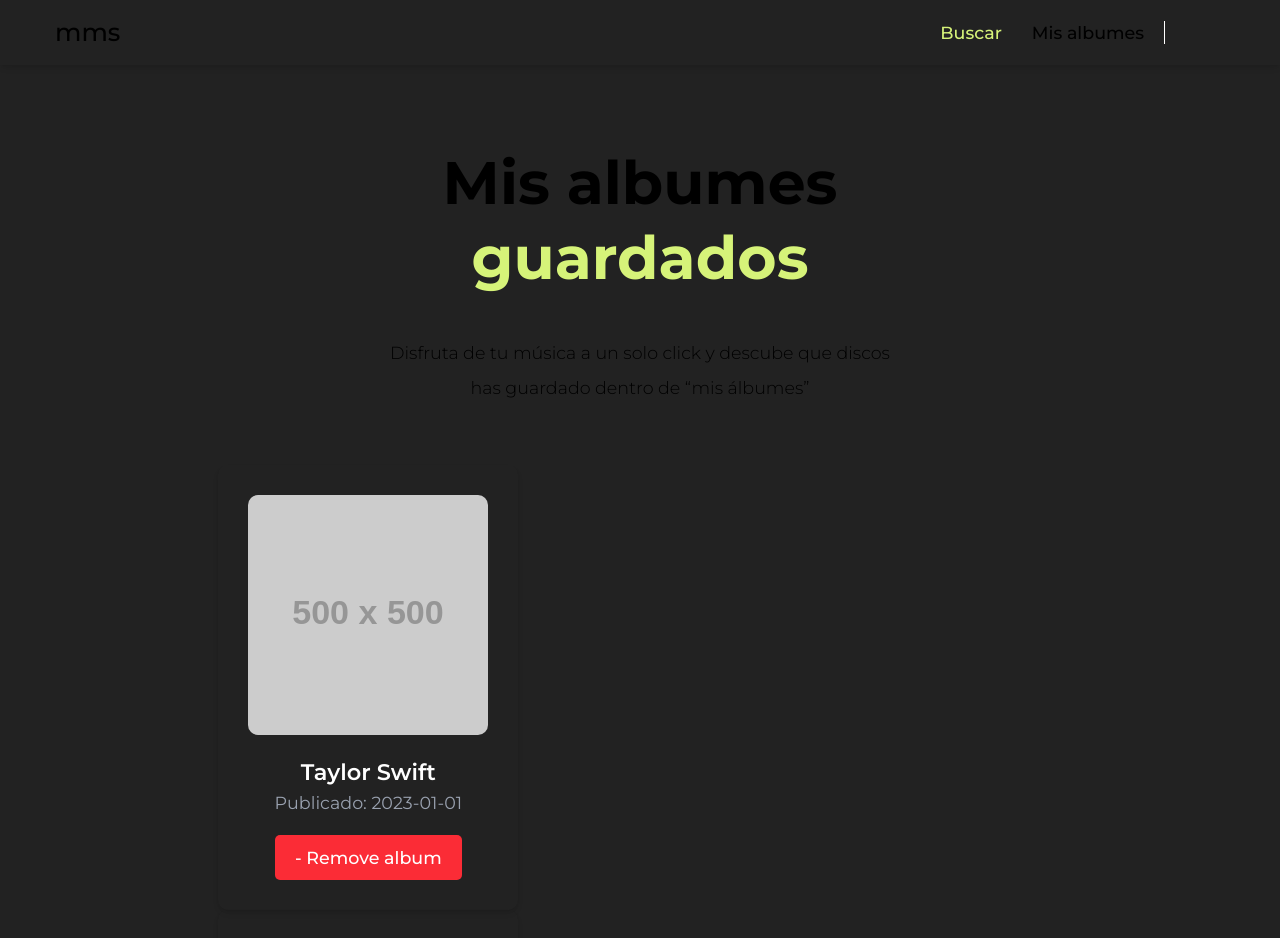
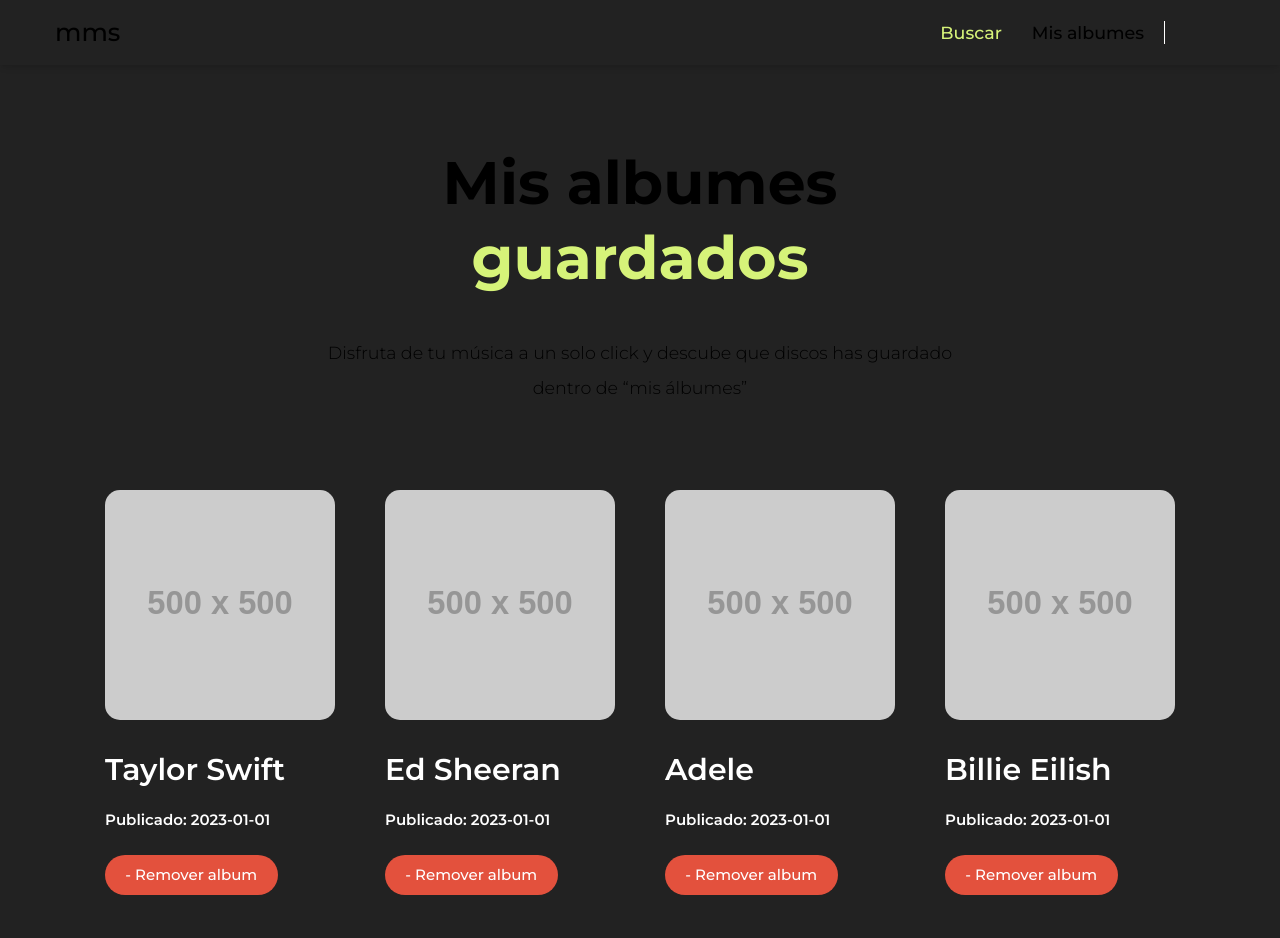
Before and after one commit to alerandon/alejandro_randon_fullstack, a React (Vite) app: page /my-albums in a window 1280 px wide. Shown: the top 938 px of the page. Built offline with nearby package versions, Linux system fonts and the light colour scheme; some icons are missing.

Commit message:
feat: My Albums layout

```diff
--- a/src/components/cards/AlbumCard.tsx
+++ b/src/components/cards/AlbumCard.tsx
@@ -14,19 +14,23 @@
   onRemove,
 }) => {
   return (
-    <div className="flex flex-col items-center rounded-lg bg-transparent p-6 text-white shadow-md">
+    <div className="flex flex-col items-center rounded-3xl bg-transparent p-7 text-white hover:bg-[#D6F379] hover:text-gray-900 md:p-5">
       <img
         src={imageUrl}
         alt={albumName}
-        className="mb-4 h-48 w-48 rounded-lg object-cover"
+        className="mb-4 rounded-xl object-cover"
       />
-      <h3 className="text-lg font-semibold">{albumName}</h3>
-      <p className="text-sm text-gray-400">Publicado: {publishedDate}</p>
+      <div className="self-start pt-2">
+        <h3 className="text-3xl font-semibold lg:text-2xl">{albumName}</h3>
+        <p className="mt-4 text-sm font-semibold lg:text-xs">
+          Publicado: {publishedDate}
+        </p>
+      </div>
       <button
         onClick={onRemove}
-        className="mt-4 rounded bg-red-500 px-4 py-2 text-sm font-medium text-white hover:bg-red-600"
+        className="xl: mt-5 w-5/7 cursor-pointer self-start rounded-full bg-[#E3513D] px-4 py-2 text-sm font-medium text-nowrap text-white md:w-6/7 lg:w-6/8 lg:text-xs"
       >
-        - Remove album
+        - Remover album
       </button>
     </div>
   );
--- a/src/components/cards/ArtistCard.tsx
+++ b/src/components/cards/ArtistCard.tsx
@@ -6,7 +6,7 @@
   imageUrl: string;
 }> = ({ artistName, followers, imageUrl }) => {
   return (
-    <div className="flex flex-col items-center rounded-3xl bg-transparent p-7 text-white shadow-lg hover:bg-[#D6F379] hover:text-gray-900 md:p-5">
+    <div className="flex flex-col items-center rounded-3xl bg-transparent p-7 text-white hover:bg-[#D6F379] hover:text-gray-900 md:p-5">
       <img
         src={imageUrl}
         alt={artistName}
--- a/src/components/common/AppMain.tsx
+++ b/src/components/common/AppMain.tsx
@@ -3,7 +3,7 @@
 
 const AppMain: React.FC<ParentElementProps> = ({ children }) => {
   return (
-    <main className="mx-5 flex h-full max-w-md flex-col items-center justify-center gap-8 pt-4 md:max-w-lg md:items-start md:gap-20 md:pt-6 lg:max-w-2xl lg:gap-12 xl:max-w-4xl">
+    <main className="mx-5 flex h-full max-w-md flex-col items-center justify-center gap-8 pt-4 md:max-w-lg md:items-start md:gap-20 md:pt-6 lg:max-w-3xl lg:gap-12 xl:max-w-4xl">
       {children}
     </main>
   );
--- a/src/components/my-albums/MyAlbumsListSection.tsx
+++ b/src/components/my-albums/MyAlbumsListSection.tsx
@@ -1,5 +1,6 @@
 import React from 'react';
 import AlbumCard from '../cards/AlbumCard';
+import CardsPagination from '../cards/CardsPagination';
 
 const albums = [
   {
@@ -20,6 +21,36 @@
     followers: 18000000,
     imageUrl: 'https://placehold.co/500',
   },
+  {
+    albumName: 'Billie Eilish',
+    publishedDate: '2023-01-01',
+    followers: 20000000,
+    imageUrl: 'https://placehold.co/500',
+  },
+  {
+    albumName: 'Taylor Swift',
+    publishedDate: '2023-01-01',
+    followers: 12000000,
+    imageUrl: 'https://placehold.co/500',
+  },
+  {
+    albumName: 'Ed Sheeran',
+    publishedDate: '2023-01-01',
+    followers: 15000000,
+    imageUrl: 'https://placehold.co/500',
+  },
+  {
+    albumName: 'Adele',
+    publishedDate: '2023-01-01',
+    followers: 18000000,
+    imageUrl: 'https://placehold.co/500',
+  },
+  {
+    albumName: 'Billie Eilish',
+    publishedDate: '2023-01-01',
+    followers: 20000000,
+    imageUrl: 'https://placehold.co/500',
+  },
 ];
 
 const removeAlbum = () => {
@@ -28,8 +59,18 @@
 };
 
 const MyAlbumsListSection: React.FC = () => {
+  const totalPages = 20;
+  const [currentPage, setCurrentPage] = React.useState(1);
+
+  const handlePageChange = (page: number) => {
+    if (page >= 1 && page <= totalPages) {
+      setCurrentPage(page);
+    }
+  };
+
   return (
-    <div>
+    <div className="mx-auto flex w-full flex-col items-center gap-12 lg:gap-20">
+      <div className="grid w-full grid-cols-1 md:grid-cols-2 lg:grid-cols-4">
         {albums.map((artist, index) => (
           <AlbumCard
             key={index}
@@ -40,6 +81,12 @@
           />
         ))}
       </div>
+      <CardsPagination
+        currentPage={currentPage}
+        totalPages={totalPages}
+        onPageChange={handlePageChange}
+      />
+    </div>
   );
 };
 
```
Lines whose indentation alone changed are shown as unchanged.
